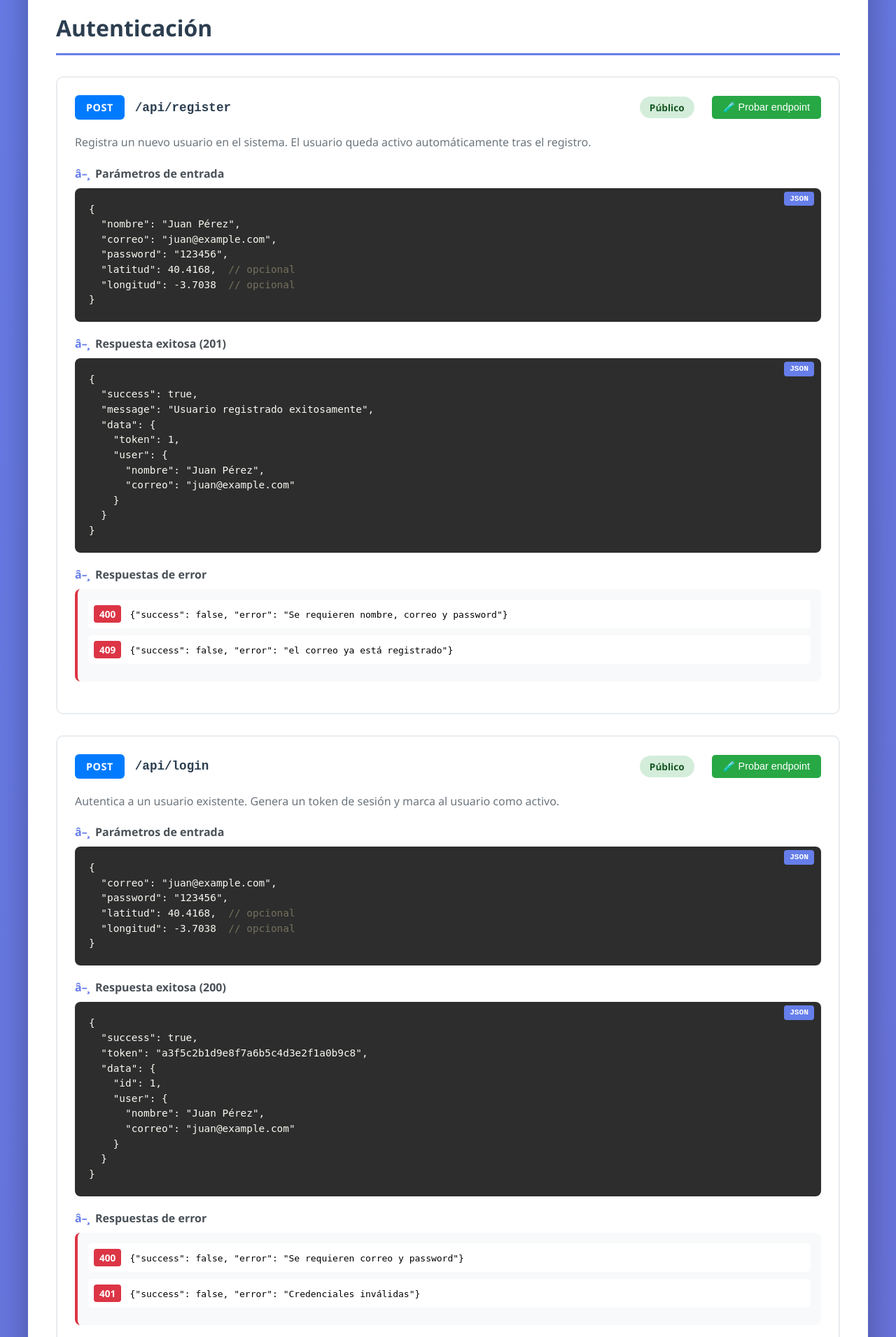
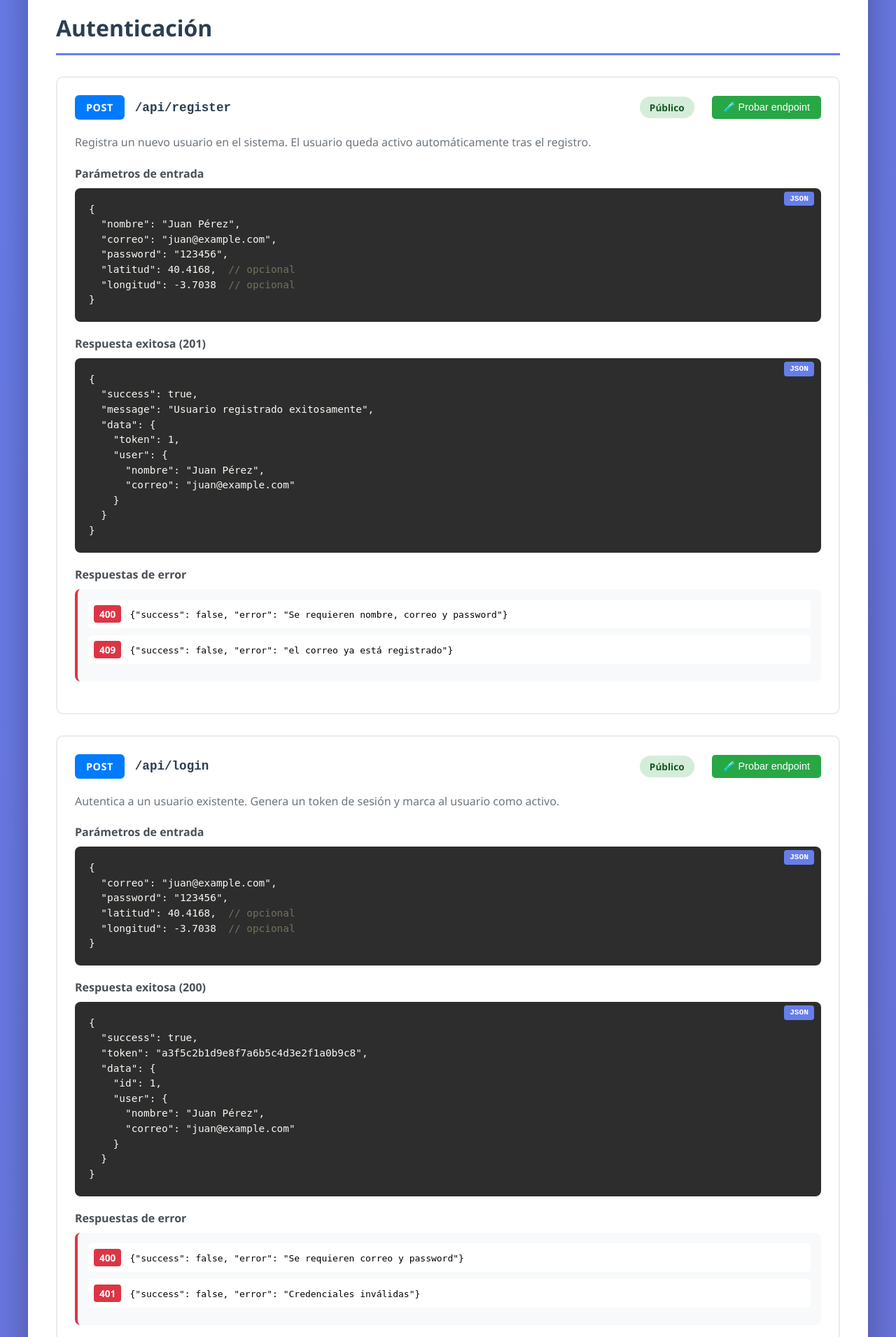
Before and after one commit to Monica-pxl/Proyecto_Usuarios-DWES, a PHP site: template templates/home/api_docs.html.twig in a window 1280 px wide. Shown: the part 1007-2918 px from the top of the page at 70% size. Run offline with PHP 8.4, Linux system fonts and the light colour scheme; the template is opened without the code that fills it, so the values that code supplies are empty; some libraries are stand-ins or nearby versions.

Commit message:
simbolo quitado

```diff
--- a/templates/home/api_docs.html.twig
+++ b/templates/home/api_docs.html.twig
@@ -229,12 +229,6 @@
         display: flex;
         align-items: center;
         gap: 8px;
-    }
-
-    .subsection-title::before {
-        content: 'â–¸';
-        color: #667eea;
-        font-weight: bold;
     }
 
     .code-block {
```
